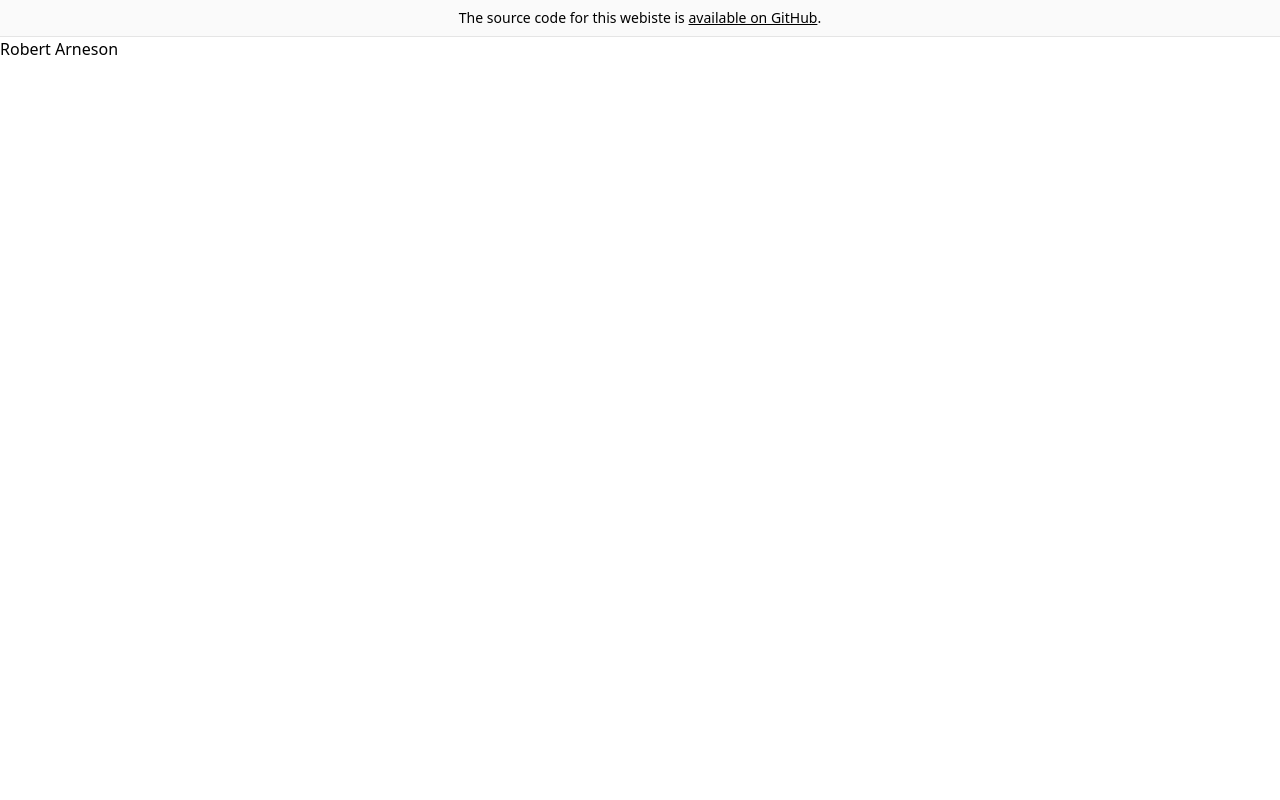
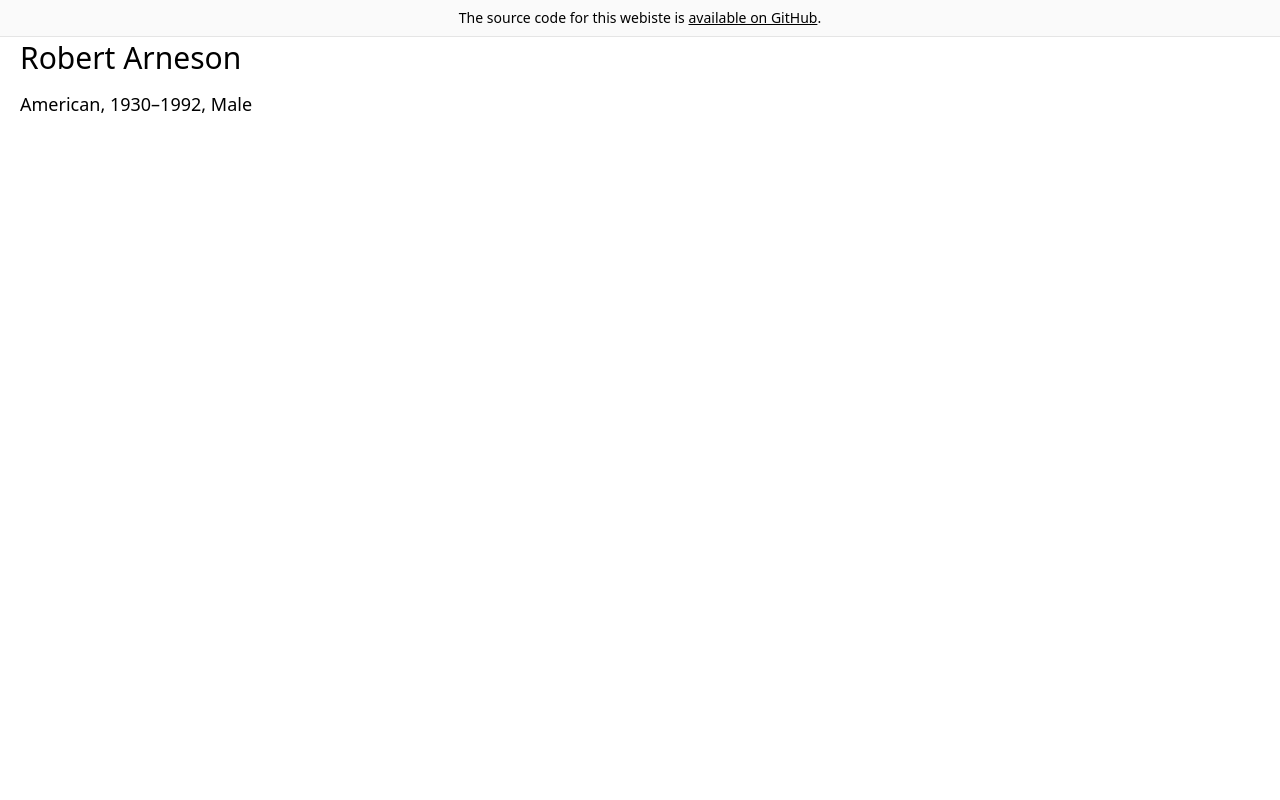
Before and after one commit to enbochen/moma-artworks-discovery, a Next.js app: page /artists/1 in a window 1280 px wide. Shown: the top 800 px of the page. Built offline with nearby package versions, Linux system fonts and the light colour scheme.

Commit message:
make a component for artist

```diff
--- /dev/null
+++ b/components/artist.tsx
@@ -0,0 +1,20 @@
+import Artist from '../interfaces/artist'
+
+interface Props extends Artist {}
+
+const ArtsitInfo = ({ DisplayName, ArtistBio, Gender }: Props) => {
+  return (
+    <div>
+      <h3 className="text-3xl mb-3 leading-snug">
+        <a href="/" className="hover:underline">
+          {DisplayName}
+        </a>
+      </h3>
+      <p className="text-lg leading-relaxed mb-4">
+        {ArtistBio}, {Gender}
+      </p>
+    </div>
+  )
+}
+
+export default ArtsitInfo
--- a/pages/artists/[id].tsx
+++ b/pages/artists/[id].tsx
@@ -1,4 +1,6 @@
+import Container from '../../components/container'
 import Layout from '../../components/layout'
+import ArtsitInfo from '../../components/artist'
 import Artist from '../../interfaces/artist'
 import Artwork from '../../interfaces/artwork'
 import {
@@ -14,10 +16,9 @@ interface Props {
 export default function Artist({ artist }: Props) {
   return (
     <Layout>
-      <div>
-        <div>{artist.DisplayName}</div>
-        {/* <div>{JSON.stringify(artworks)}</div> */}
-      </div>
+      <Container>
+        <ArtsitInfo {...artist} />
+      </Container>
     </Layout>
   )
 }
```
